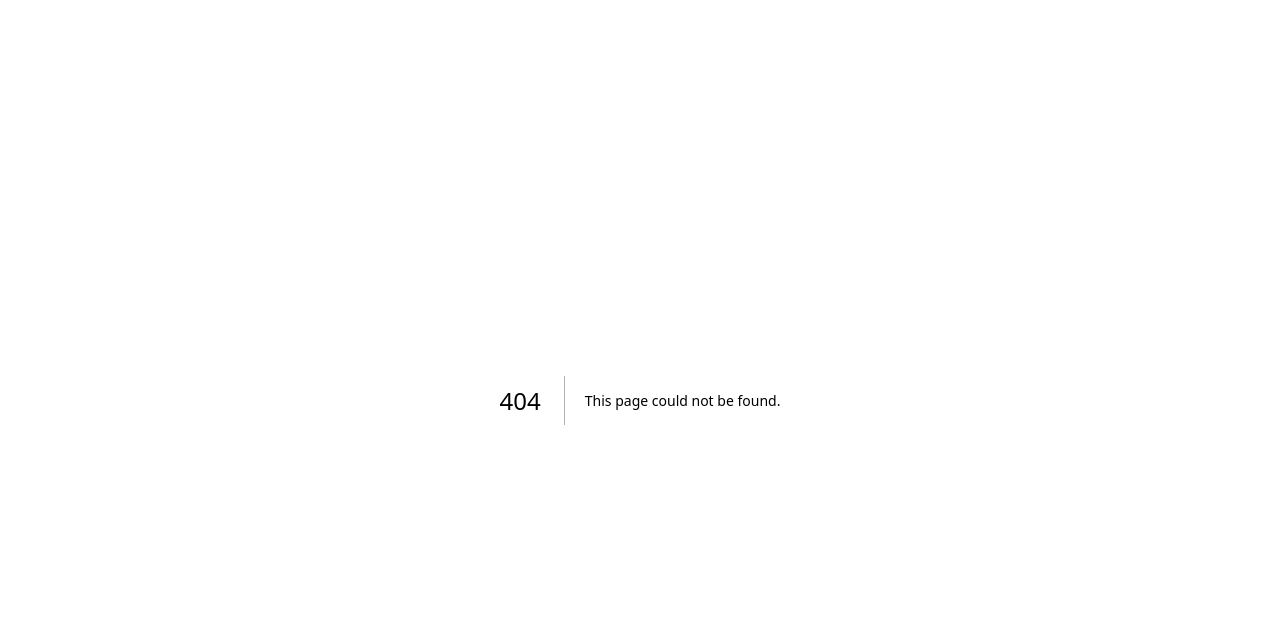
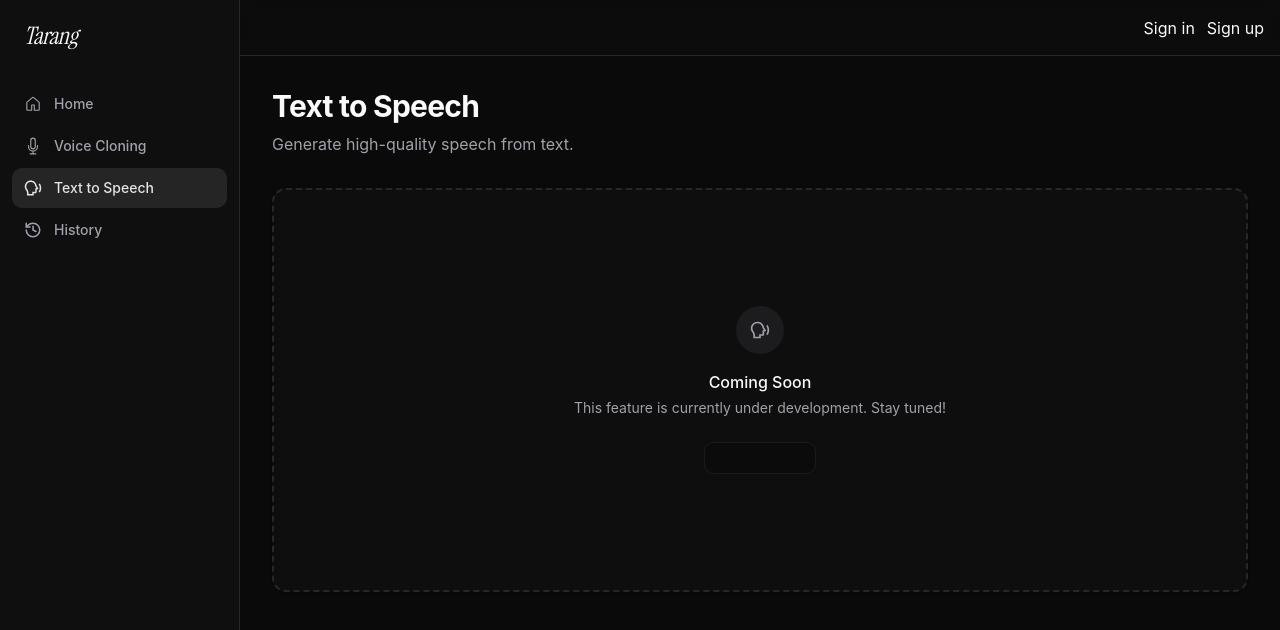
Before and after one commit to chhaya-jay-56/Tarang, a Next.js app in the folder apps/app/: page /text-to-speech in a window 1280 px wide. Before the commit this address had no page. Shown: the top 630 px of the page. Built offline with nearby package versions, Linux system fonts and the light colour scheme; no server answers; a web font is replaced by a local one.

Commit message:
feat(app): Text-to-Speech page scaffold with voice selector dropdown

```diff
--- /dev/null
+++ b/apps/app/src/app/(dashboard)/text-to-speech/page.tsx
@@ -0,0 +1,35 @@
+import { Card, CardContent } from "@/components/ui/card";
+import { Button } from "@/components/ui/button";
+import { RiSpeakLine } from "react-icons/ri";
+
+export default function TextToSpeechPage() {
+  return (
+    <div className="flex flex-col gap-8">
+      <div className="flex flex-col gap-2">
+        <h1 className="text-3xl font-bold tracking-tight text-foreground">
+          Text to Speech
+        </h1>
+        <p className="text-muted-foreground text-base">
+          Generate high-quality speech from text.
+        </p>
+      </div>
+
+      <Card className="border-dashed border-2 border-border bg-muted/30">
+        <CardContent className="flex flex-col items-center justify-center min-h-[400px] text-center gap-4 py-16">
+          <div className="h-12 w-12 rounded-full bg-muted flex items-center justify-center">
+            <RiSpeakLine className="text-xl text-muted-foreground" />
+          </div>
+          <div className="flex flex-col gap-1">
+            <h3 className="font-medium text-foreground">Coming Soon</h3>
+            <p className="text-sm text-muted-foreground max-w-sm">
+              This feature is currently under development. Stay tuned!
+            </p>
+          </div>
+          <Button disabled variant="outline" className="mt-2">
+            Coming Soon
+          </Button>
+        </CardContent>
+      </Card>
+    </div>
+  );
+}
```
